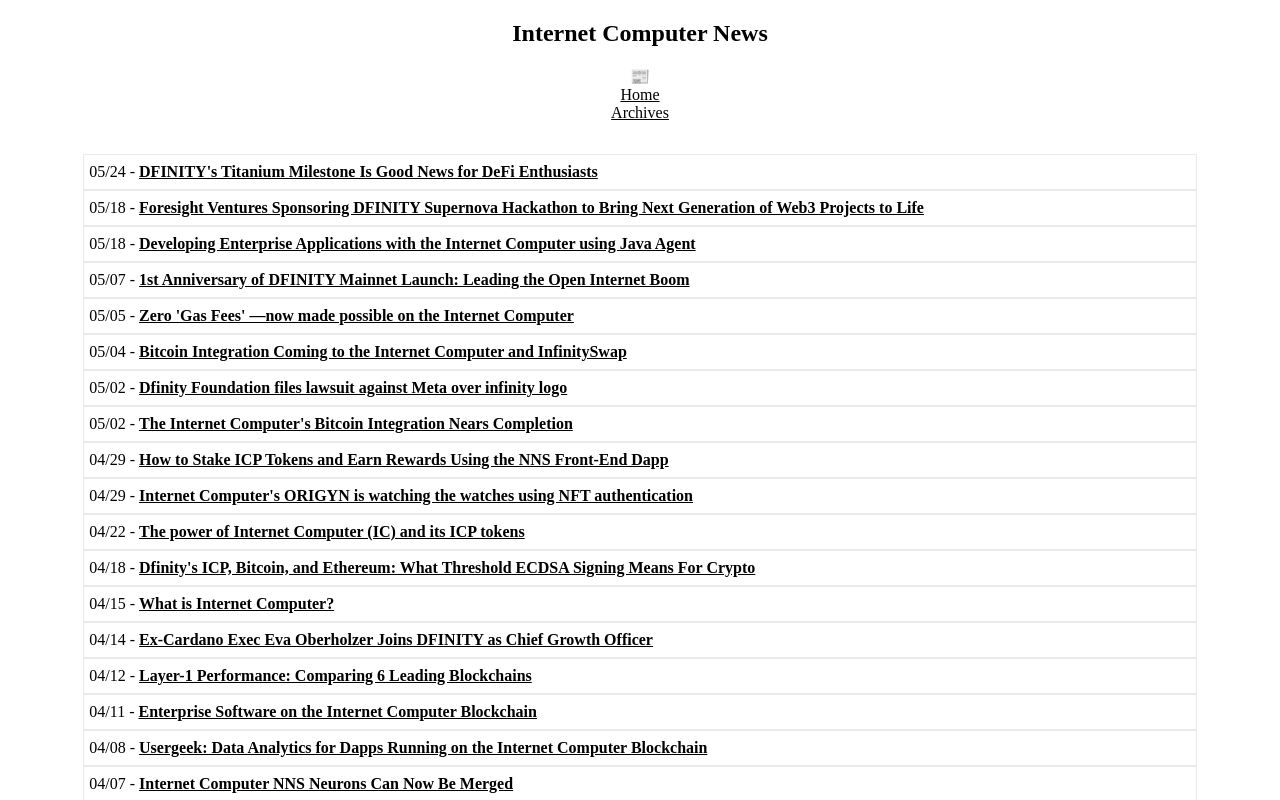
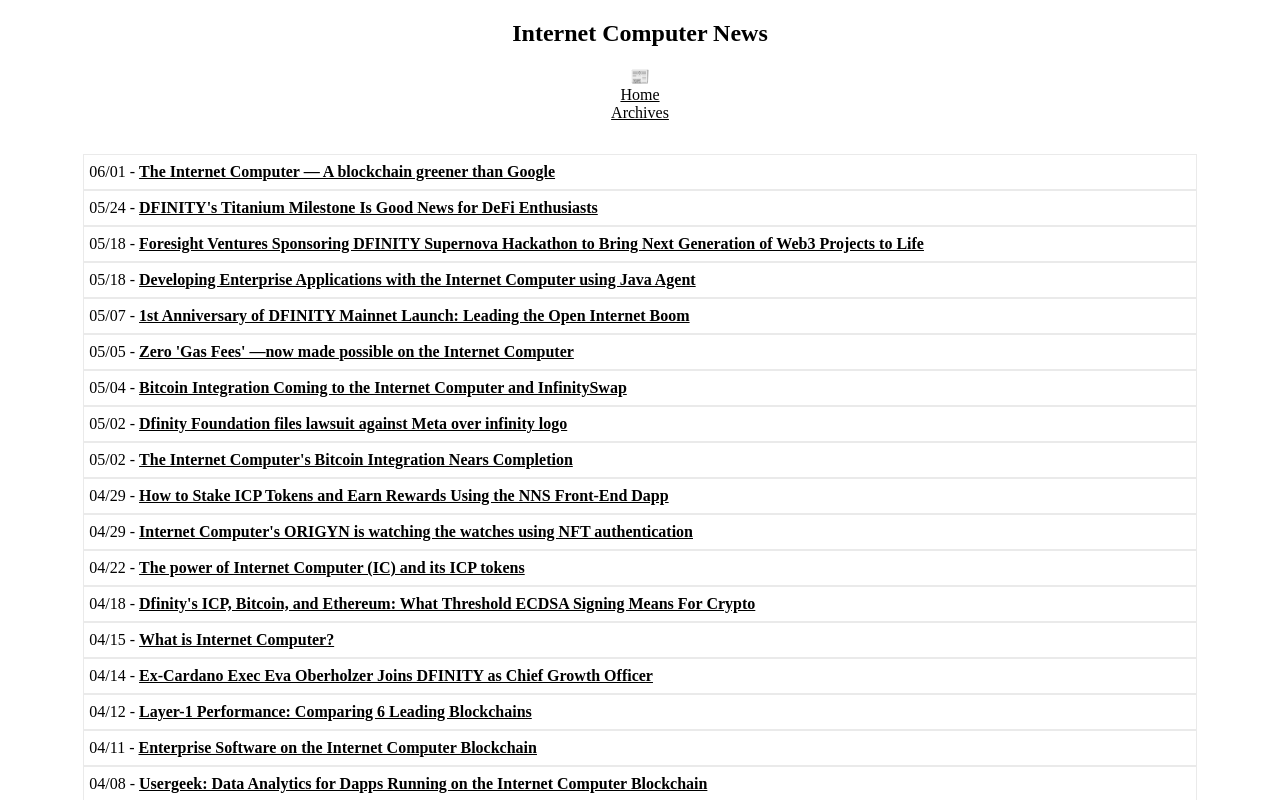
Before and after one commit to rjlucasm/ictoday, a Next.js app: page /news/2022 in a window 1280 px wide. Shown: the top 800 px of the page. Built offline with nearby package versions, Linux system fonts and the light colour scheme.

Commit message:
News 06/01

```diff
--- a/pages/news/2022.js
+++ b/pages/news/2022.js
@@ -19,6 +19,9 @@ export default function News22() {
             <Link href="/archive"><a style={{ color: 'inherit' }}>Archives</a></Link>
 
             <div className="pagesgrid">
+            <div className="pagescard">06/01 -&nbsp;
+                <a href="https://medium.com/@talkingweb3/a-blockchain-greener-than-google-727fb7bbe574" target="_blank" rel="noopener noreferrer">The Internet Computer — A blockchain greener than Google</a>
+            </div>
             <div className="pagescard">05/24 -&nbsp;
                 <a href="https://www.blog.infinityswap.one/dfinitys-titanium-milestone-is-good-news-for-defi-enthusiasts/" target="_blank" rel="noopener noreferrer">DFINITY&apos;s Titanium Milestone Is Good News for DeFi Enthusiasts</a>
             </div>
```
